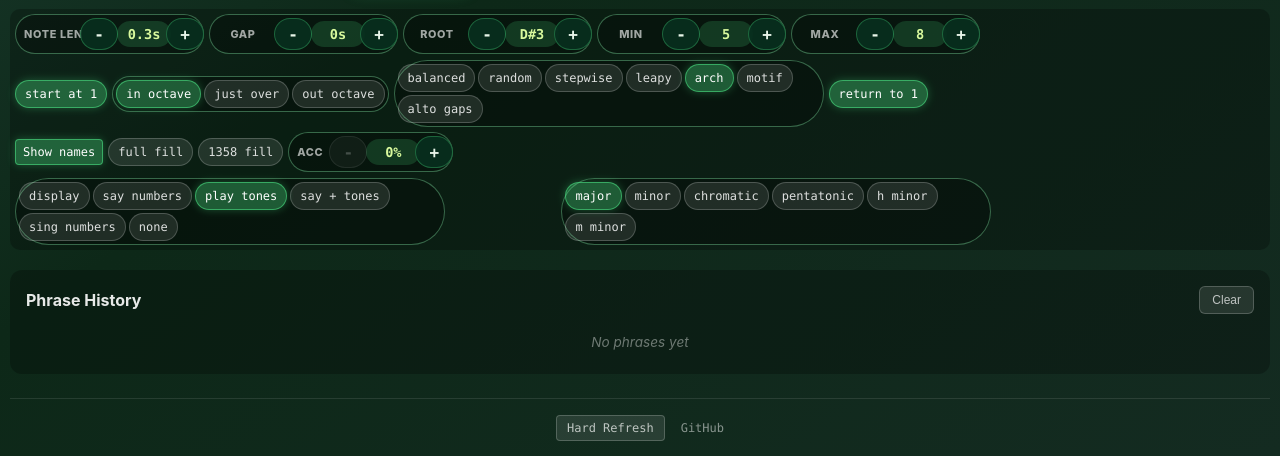
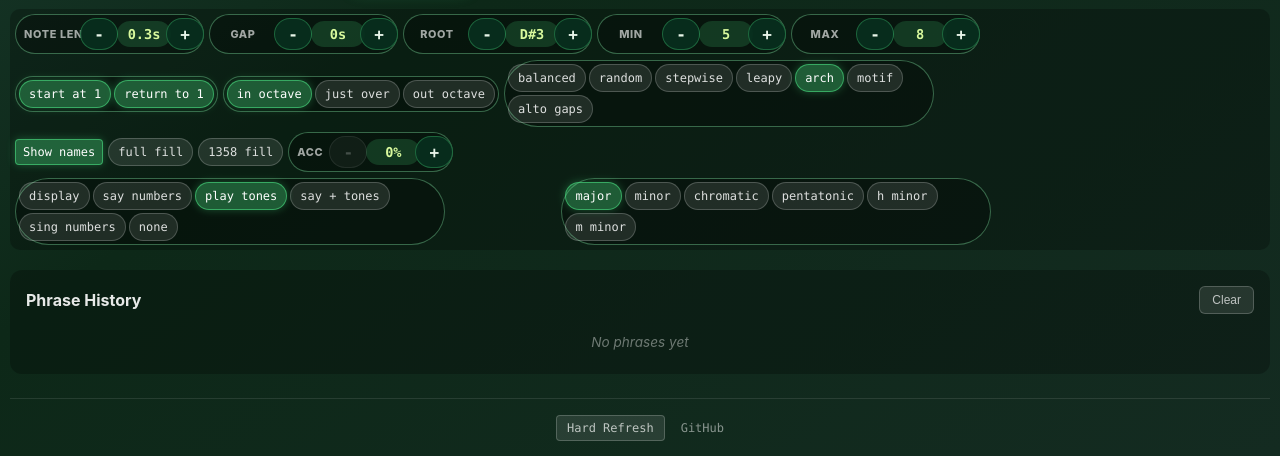
Before and after one commit to ernop/voice-wei, a website: page phrases.html in a window 1280 px wide. Shown: the part 344-800 px from the top of the page. Drawn offline with nearby package versions, Linux system fonts and the light colour scheme; no server answers.

Commit message:
Place phrase anchor toggles together and clarify return label.
Co-authored-by: Cursor <cursoragent@cursor.com>

```diff
--- a/phrases.css
+++ b/phrases.css
@@ -146,6 +146,14 @@
     min-width: auto;
 }
 
+.phrase-anchor-row {
+    max-width: min(100%, 430px);
+}
+
+.phrase-anchor-row .phrase-toggle-btn {
+    flex: 1 1 0;
+}
+
 .phrase-toggle-btn[aria-pressed="true"] {
     background: rgba(74, 222, 128, 0.35);
     border-color: rgba(74, 222, 128, 0.6);
--- a/phrases.html
+++ b/phrases.html
@@ -93,7 +93,10 @@
 
                 <!-- Option groups: every group sits in its own segment shell -->
                 <section class="phrase-control-card phrase-control-card-shape">
-                    <button id="startToggleBtn" class="vf-btn phrase-toggle-btn" type="button" aria-pressed="true">start at 1</button>
+                    <div class="segment-row phrase-anchor-row">
+                        <button id="startToggleBtn" class="vf-btn phrase-toggle-btn" type="button" aria-pressed="true">start at 1</button>
+                        <button id="returnInitialBtn" class="vf-btn phrase-toggle-btn" type="button" aria-pressed="true">return to 1</button>
+                    </div>
                     <div class="segment-row">
                         <button class="vf-btn" data-range="within">in octave</button>
                         <button class="vf-btn" data-range="over">just over</button>
@@ -108,7 +111,6 @@
                         <button class="vf-btn" data-phrase-algo="motif" title="One short interval shape restated from moving anchors">motif</button>
                         <button class="vf-btn" data-phrase-algo="alto_gaps" title="Alto gap work around 3-4 and 7-8">alto gaps</button>
                     </div>
-                    <button id="returnInitialBtn" class="vf-btn phrase-toggle-btn" type="button" aria-pressed="true">return to 1</button>
                     <div class="vf-options">
                         <label class="display-toggle">
                             <input type="checkbox" id="showNamesToggle" checked>
--- a/phrases.js
+++ b/phrases.js
@@ -789,7 +789,11 @@
         if (returnBtn) {
             returnBtn.classList.toggle('selected', state.returnToInitial);
             returnBtn.setAttribute('aria-pressed', String(state.returnToInitial));
-            returnBtn.textContent = state.returnToInitial ? 'return to 1' : 'no return';
+            if (state.returnToInitial) {
+                returnBtn.textContent = state.startAtOne ? 'return to 1' : 'return to start';
+            } else {
+                returnBtn.textContent = 'no return';
+            }
         }
 
         syncFillButtons();
```
